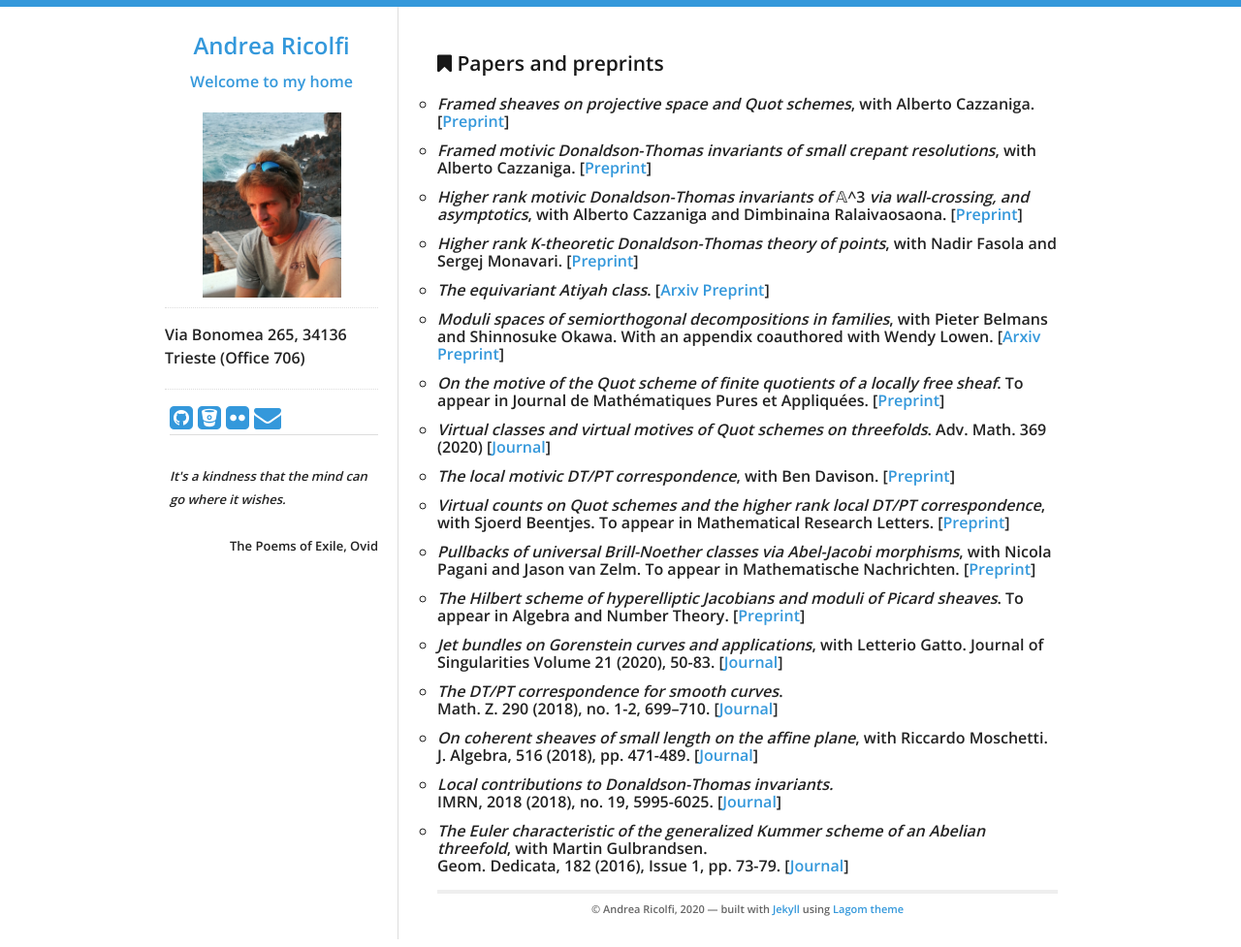
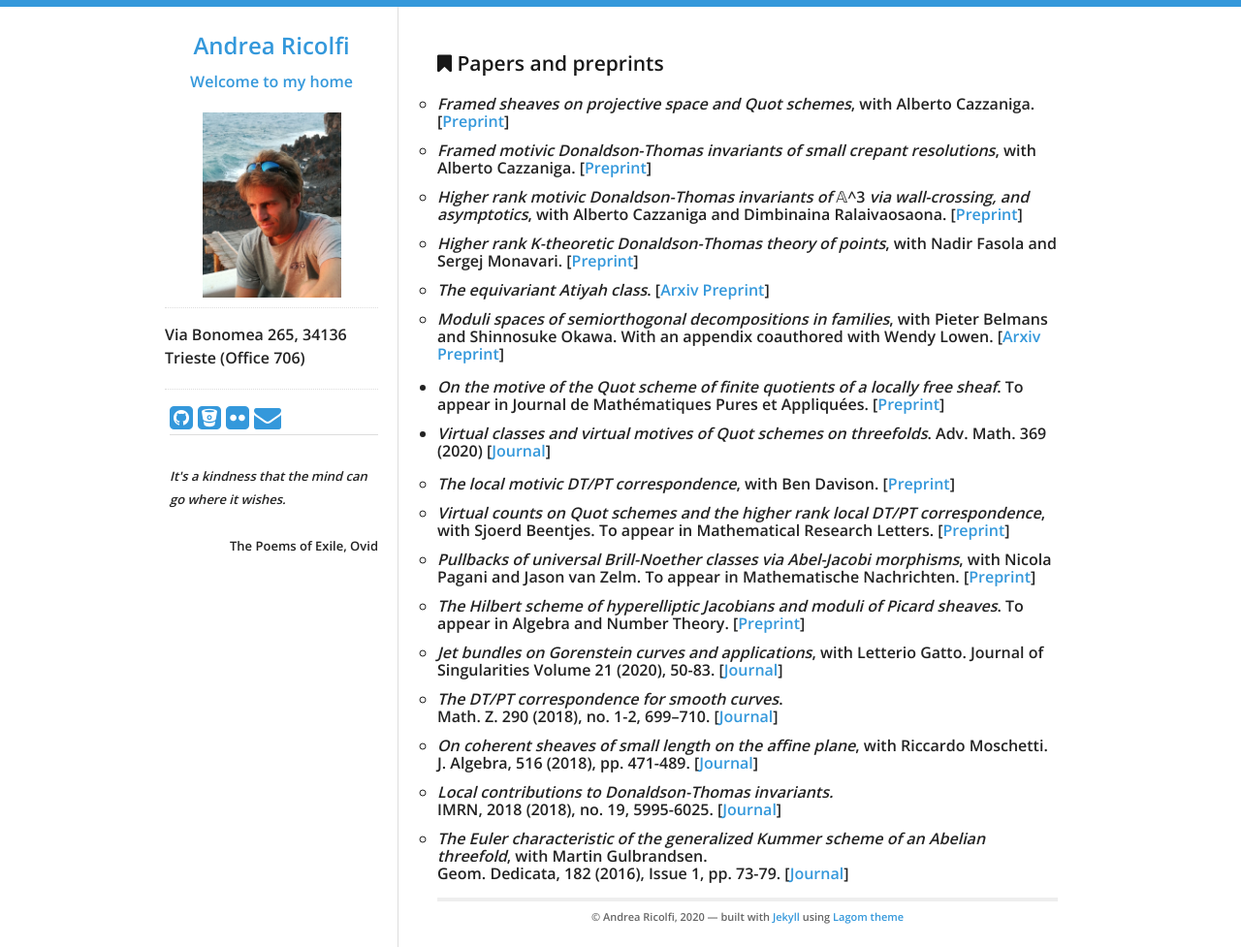
Before and after one commit to atricolfi/atricolfi.github.io, a Jekyll site: the page built from Papers.html, in a window 1280 px wide. Shown: the whole page at 97% size. Built offline with Jekyll 4.4.1, drawn with Linux system fonts in a browser that asks for light colours.

Commit message:
Update Papers.html

```diff
--- a/Papers.html
+++ b/Papers.html
@@ -15,9 +15,15 @@
 <li><em>The equivariant Atiyah class</em>. [<a href="https://arxiv.org/abs/2003.05440">Arxiv</a> <a href="Equivariant_AC.pdf">Preprint</a>]</li>
 <li><em>Moduli spaces of semiorthogonal decompositions in families</em>, with Pieter Belmans and Shinnosuke Okawa.
   With an appendix coauthored with Wendy Lowen. [<a href="https://arxiv.org/abs/2002.03303">Arxiv</a> <a href="Moduli_of_SOD.pdf">Preprint</a>]</li>
+  </ul>
+  <ul>
 <li><em>On the motive of the Quot scheme of finite quotients of a locally free sheaf</em>. To appear in Journal de Mathématiques Pures et Appliquées. [<a href="https://arxiv.org/abs/1907.08123">Preprint</a>]</li>
 <li><em>Virtual classes and virtual motives of Quot schemes on threefolds</em>. Adv. Math. 369 (2020) [<a href="https://www.sciencedirect.com/science/article/pii/S0001870820302085?dgcid=author">Journal</a>]</li>
+  </ul>
+  <ul style="list-style-type:circle">
 <li><em>The local motivic DT/PT correspondence</em>, with Ben Davison. [<a href="https://arxiv.org/abs/1905.12458">Preprint</a>]</li>
+  <ul>
+  </ul>
 <li><em>Virtual counts on Quot schemes and the higher rank local DT/PT correspondence</em>, with Sjoerd Beentjes. To appear in Mathematical Research Letters. [<a href="https://arxiv.org/abs/1811.09859">Preprint</a>]</li>
 <li><em>Pullbacks of universal Brill-Noether classes via Abel-Jacobi morphisms</em>, with Nicola Pagani and Jason van Zelm. To appear in Mathematische Nachrichten. [<a href="https://arxiv.org/abs/1809.10668">Preprint</a>]</li>
 <li><em>The Hilbert scheme of hyperelliptic Jacobians and moduli of Picard sheaves</em>. To appear in Algebra and Number Theory. [<a href="https://arxiv.org/abs/1804.08481">Preprint</a>]</li>
```
